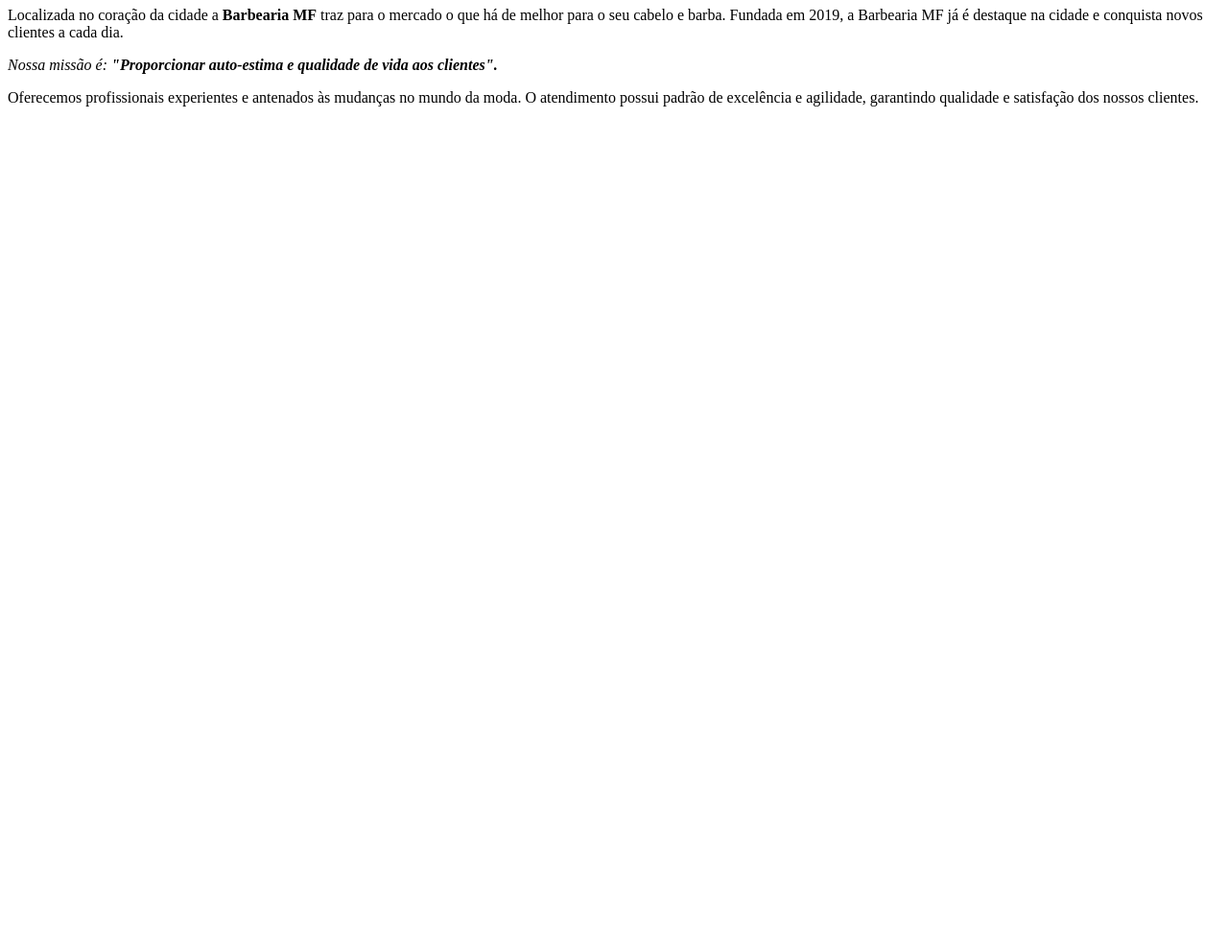
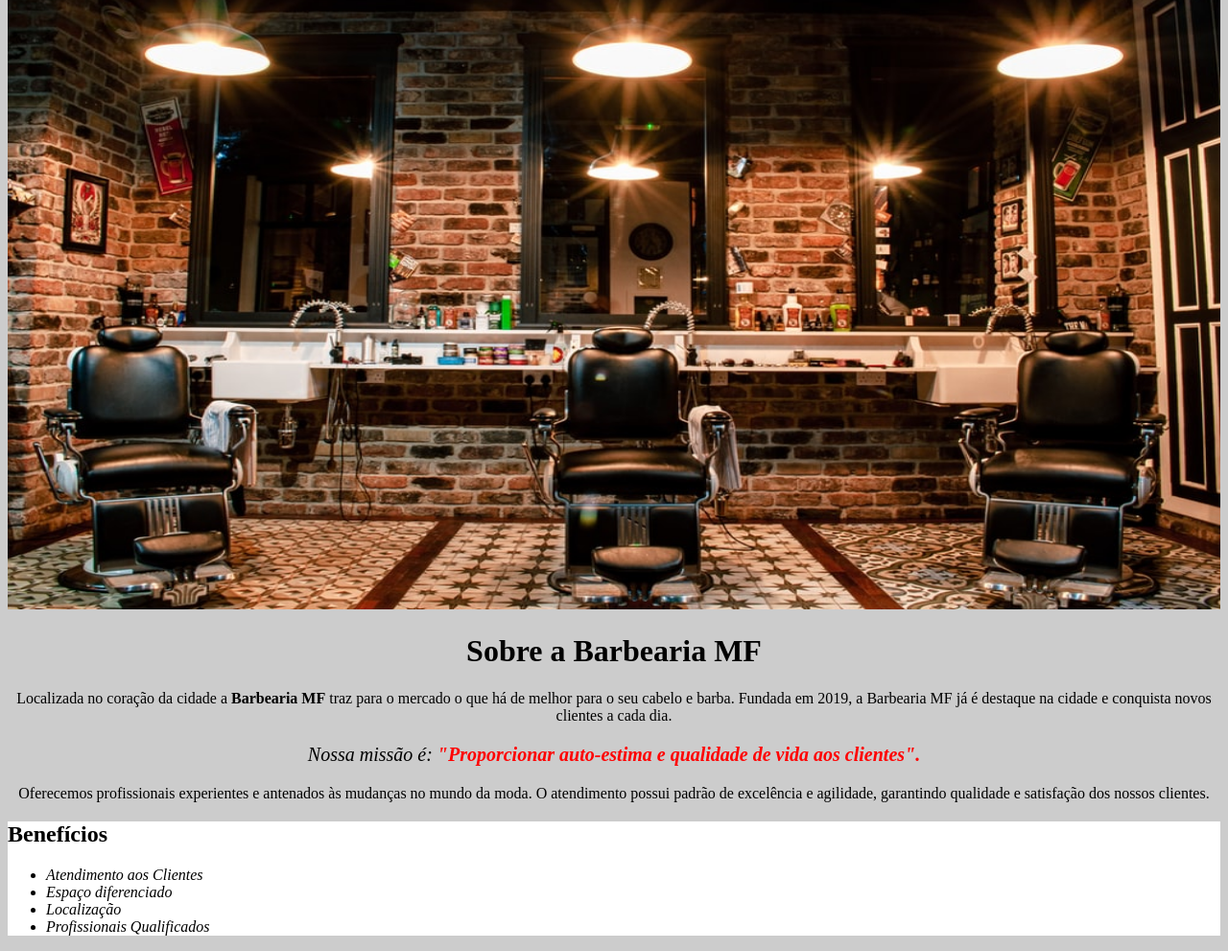
Before and after one commit to FernandoSouza7/barber-shop, a plain HTML site: page index.html in a window 1280 px wide. Shown: the part 73-1064 px from the top of the page at 96% size. Before the commit the page ends 800 px from the top, so only its background shows below. Drawn offline with Linux system fonts and the light colour scheme.

Commit message:
Add a img

```diff
--- a/index.html
+++ b/index.html
@@ -5,29 +5,41 @@
     <meta charset="UTF-8" />
     <meta http-equiv="X-UA-Compatible" content="IE=edge" />
     <meta name="viewport" content="width=device-width, initial-scale=1.0" />
+    <link rel="stylesheet" href="style.css">
     <title>Barbearia MF</title>
 </head>
 
 <body>
+    <img id="banner" src="img/barberShop.jpeg" alt="Imagem">
+
+    <div class="principal">
         <h1>Sobre a Barbearia MF</h1>
-
         <p>
             Localizada no coração da cidade a <strong>Barbearia MF</strong> traz para
             o mercado o que há de melhor para o seu cabelo e barba. Fundada em 2019, a
             Barbearia MF já é destaque na cidade e conquista novos clientes a cada
             dia.
         </p>
-
-    <p>
+        <p id="missao">
             <em>Nossa missão é:
                 <strong>"Proporcionar auto-estima e qualidade de vida aos clientes".</strong></em>
         </p>
-
         <p>
             Oferecemos profissionais experientes e antenados às mudanças no mundo da
             moda. O atendimento possui padrão de excelência e agilidade, garantindo
             qualidade e satisfação dos nossos clientes.
         </p>
+    </div>
+
+    <div class="beneficios">
+        <h2>Benefícios</h2>
+        <ul>
+            <li class="itens" >Atendimento aos Clientes</li>
+            <li class="itens" >Espaço diferenciado</li>
+            <li class="itens" >Localização</li>
+            <li class="itens" >Profissionais Qualificados</li>
+        </ul>
+    </div>
 </body>
 
 </html>
--- /dev/null
+++ b/style.css
@@ -0,0 +1,36 @@
+body {
+    background-color: #ccc;
+}
+
+#banner {
+    width: 100%;
+    height: 700px;
+}
+
+.principal {
+    background-color: #ccc;
+}
+
+h1 {
+    text-align: center;
+}
+
+p {
+    text-align: center;
+}
+
+#missao {
+    font-size: 20px;
+}
+
+em strong {
+    color: #f00;
+}
+
+.itens {
+    font-style: italic;
+}
+
+.beneficios {
+    background-color: #fff;
+}
```
Also changed, not shown: img/barberShop.jpeg (added). Lines whose indentation alone changed are shown as unchanged.
